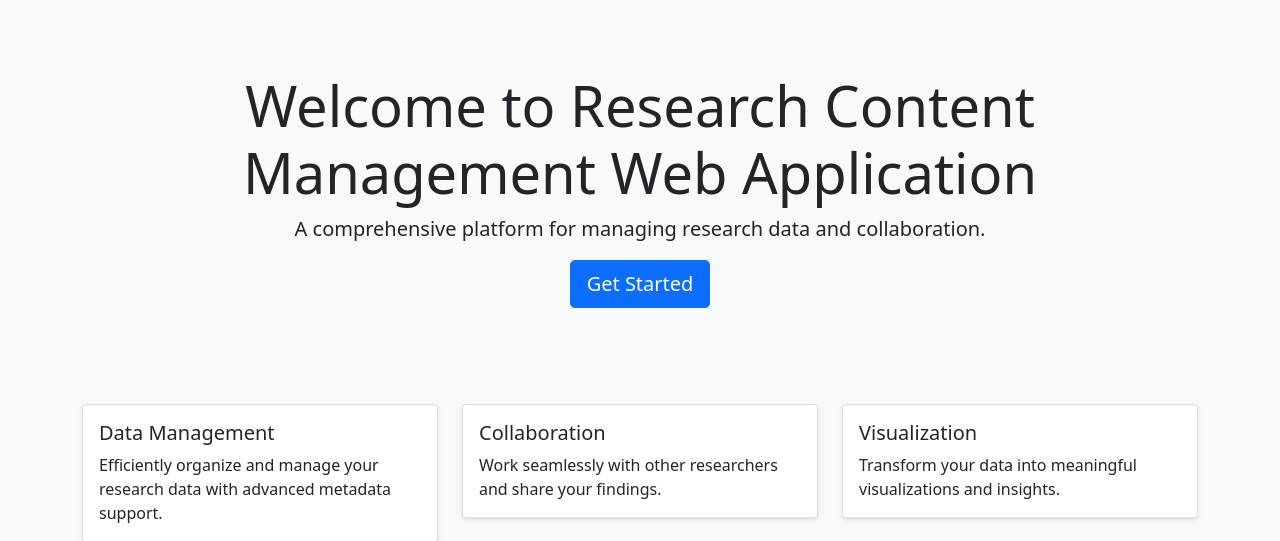
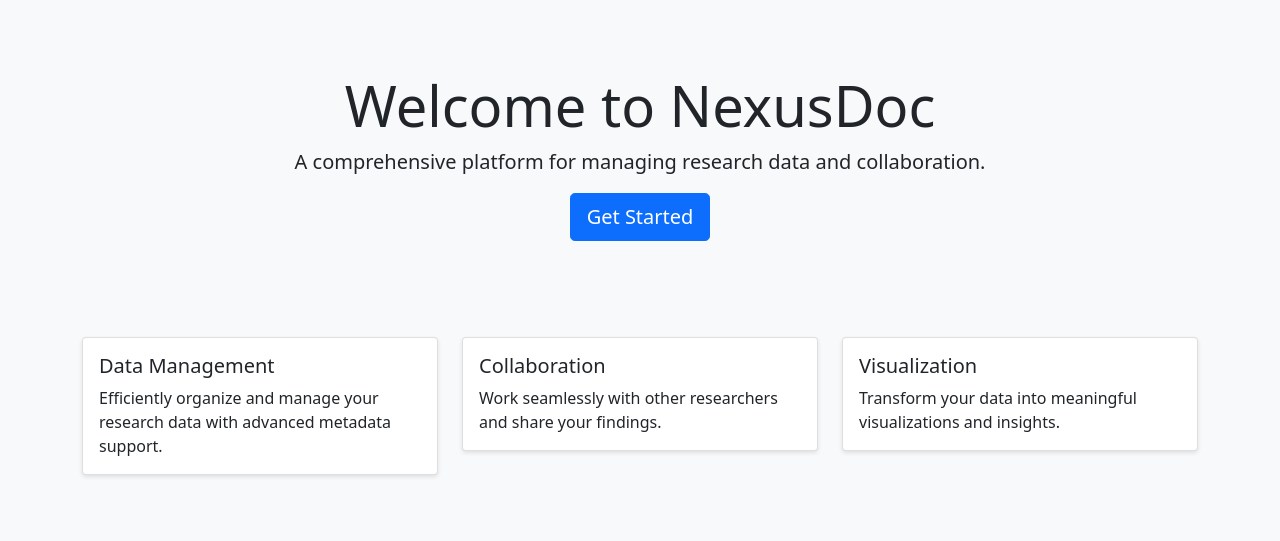
Before and after one commit to shreeyaaaa1/nexuspro, a PHP site: page /rcmwa/ in a window 1280 px wide. Shown: the part 56-597 px from the top of the page. Run offline with PHP 8.4, Linux system fonts and the light colour scheme.

Commit message:
Title Change

```diff
--- a/pages/home.php
+++ b/pages/home.php
@@ -1,5 +1,5 @@
 <div class="jumbotron text-center py-5 bg-light">
-    <h1 class="display-4">Welcome to <?php echo SITE_NAME; ?></h1>
+    <h1 class="display-4">Welcome to NexusDoc</h1>
     <p class="lead">A comprehensive platform for managing research data and collaboration.</p>
     <?php if(!isLoggedIn()): ?>
         <a href="index.php?page=register" class="btn btn-primary btn-lg">Get Started</a>
```
